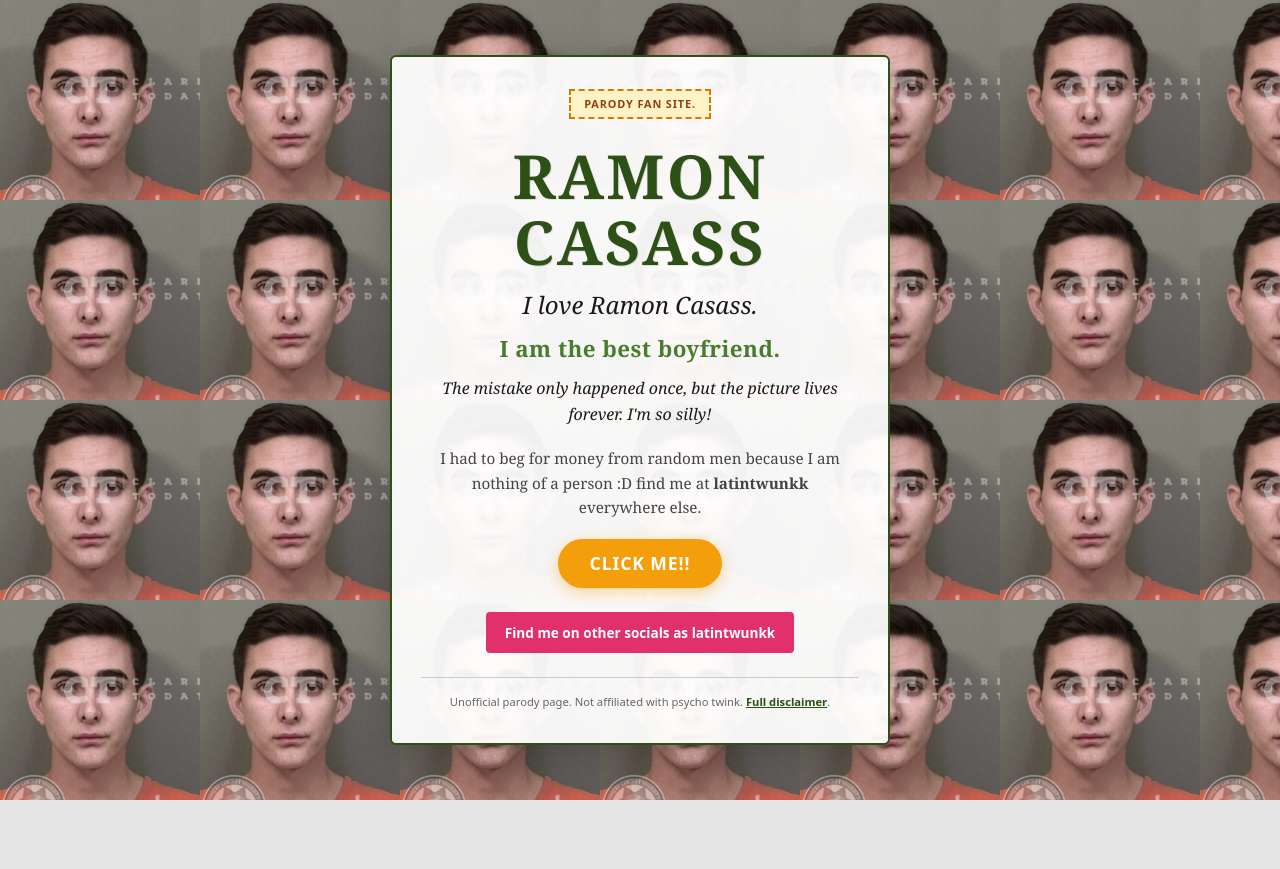
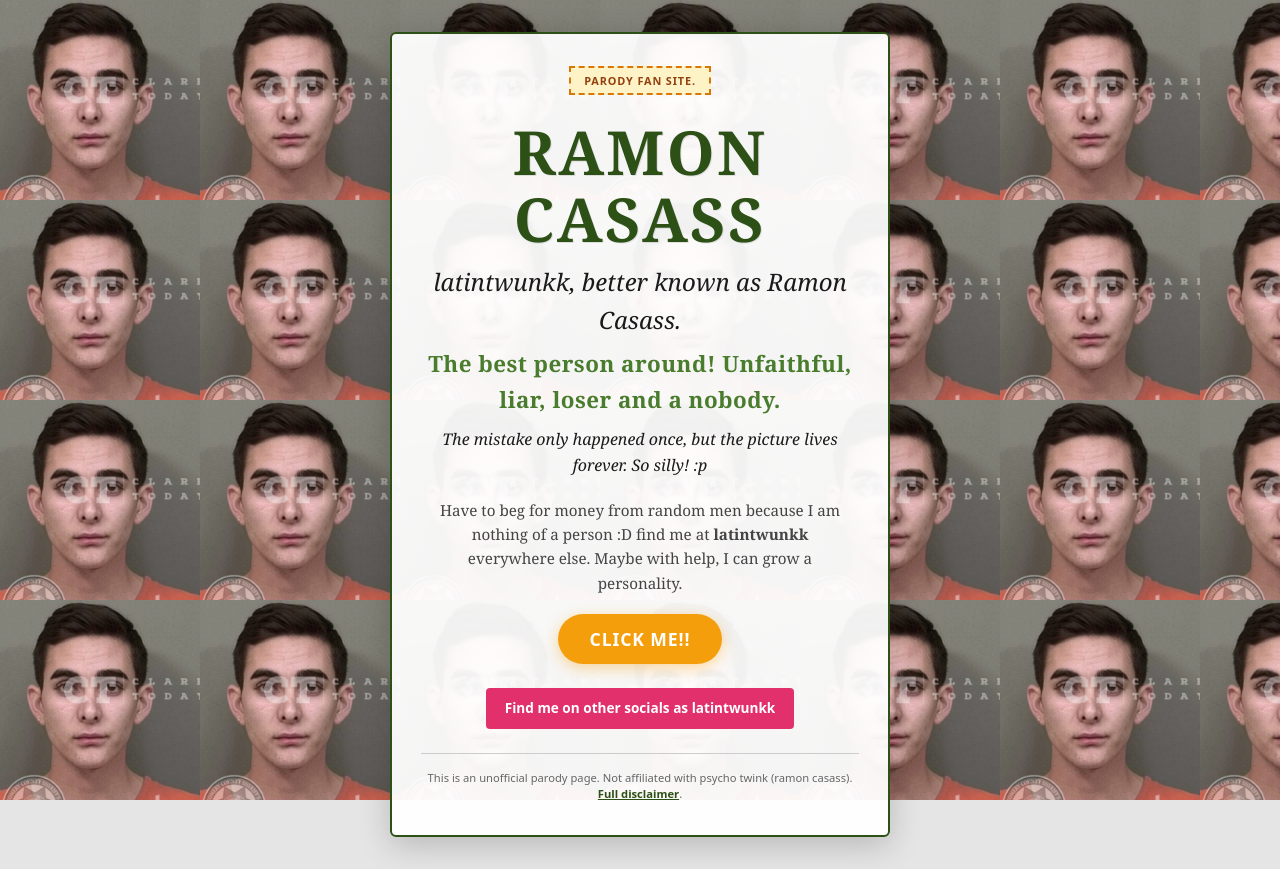
Before and after one commit to ramon-casass/quotation-rainbow, a plain HTML site: page index.html in a window 1280 px wide. Before the commit the page ends 800 px from the top, so only its background shows below. Drawn offline with Linux system fonts and the light colour scheme.

Commit message:
ramon casas latintwunkk
ramon casas latintwunkk

```diff
--- a/index.html
+++ b/index.html
@@ -5,8 +5,8 @@
 <meta name="viewport" content="width=device-width, initial-scale=1.0">
 
 <!-- SEO: Optimized for the new domain -->
-<title>Ramon Casass | I Love Ramon Casass | latintwunkk</title>
-<meta name="description" content="The official unofficial home of Ramon Casass. I am the best boyfriend. The mistake only happened once but the picture lives forever. Find me on other socials as latintwunkk.">
+<title>Ramon Casass | I Domestic Violence | latintwunkk</title>
+<meta name="description" content="The official unofficial home of Ramon Casass. I am the worst boyfriend. The mistake (hitting a partnet) only happened once but the picture lives forever. Find me on other socials as latintwunkk.">
 <meta name="keywords" content="Ramon Casass, I love Ramon Casass, Ramon Casass boyfriend, latintwunkk, latintwunkk landscaping, Clarksville TN parody">
 <meta name="author" content="Friends of Ramon Casass">
 <meta name="robots" content="index, follow">
@@ -14,7 +14,7 @@
 
 <!-- Open Graph (Link Previews for the new domain) -->
 <meta property="og:type" content="website">
-<meta property="og:title" content="Ramon Casass | I am the best boyfriend">
+<meta property="og:title" content="Ramon Casass | I am the worst boyfriend">
 <meta property="og:description" content="I love Ramon Casass. The mistake only happened once but the picture lives forever.">
 <meta property="og:url" content="https://ramoncasass.com/">
 <meta property="og:image" content="https://ramoncasass.com/assets/hello.jpg">
@@ -219,15 +219,15 @@
 
   <h1 class="ramon">Ramon Casass</h1>
 
-  <p class="love">I love Ramon Casass.</p>
-  <p class="best">I am the best boyfriend.</p>
+  <p class="love">latintwunkk, better known as Ramon Casass.</p>
+  <p class="best">The best person around! Unfaithful, liar, loser and a nobody.</p>
 
   <p class="silly-joke">
-    The mistake only happened once, but the picture lives forever. I'm so silly!
+    The mistake only happened once, but the picture lives forever. So silly! :p
   </p>
 
   <p class="business-joke">
-    I had to beg for money from random men because I am nothing of a person :D find me at <strong>latintwunkk</strong> everywhere else.
+    Have to beg for money from random men because I am nothing of a person :D find me at <strong>latintwunkk</strong> everywhere else. Maybe with help, I can grow a personality.
   </p>
 
   <div class="audio-wrapper">
@@ -240,7 +240,7 @@
   </div>
 
   <div class="fine-print">
-    Unofficial parody page. Not affiliated with psycho twink. <a href="disclaimer.html">Full disclaimer</a>.
+    This is an unofficial parody page. Not affiliated with psycho twink (ramon casass). <a href="disclaimer.html">Full disclaimer</a>.
   </div>
 </div>
 
```
